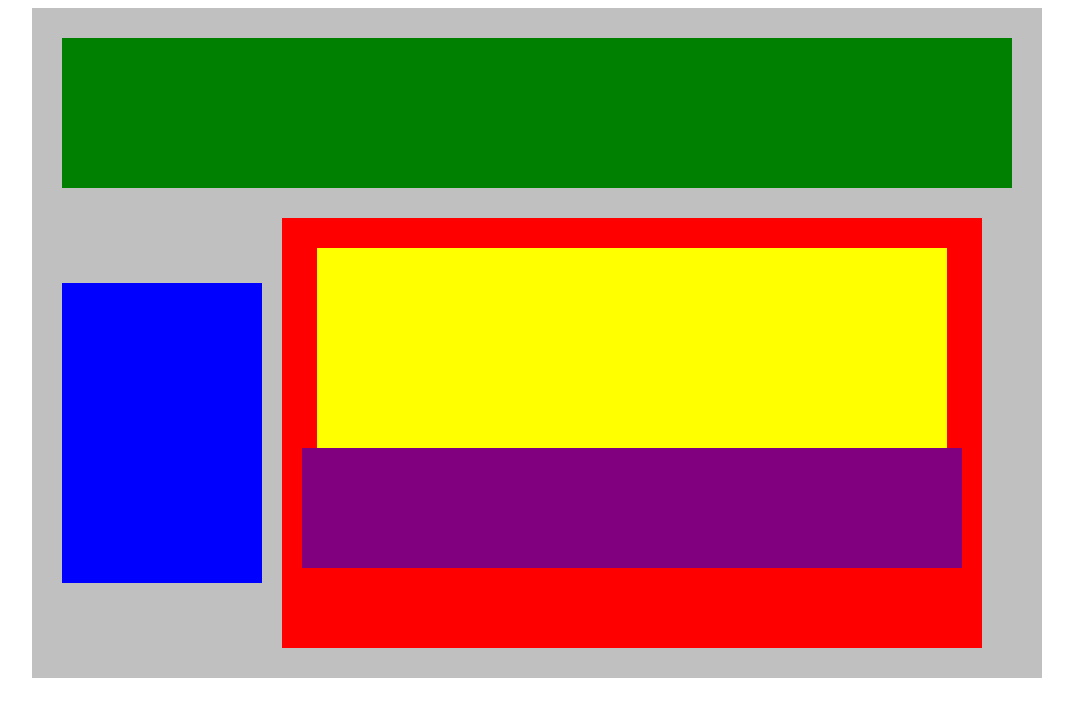
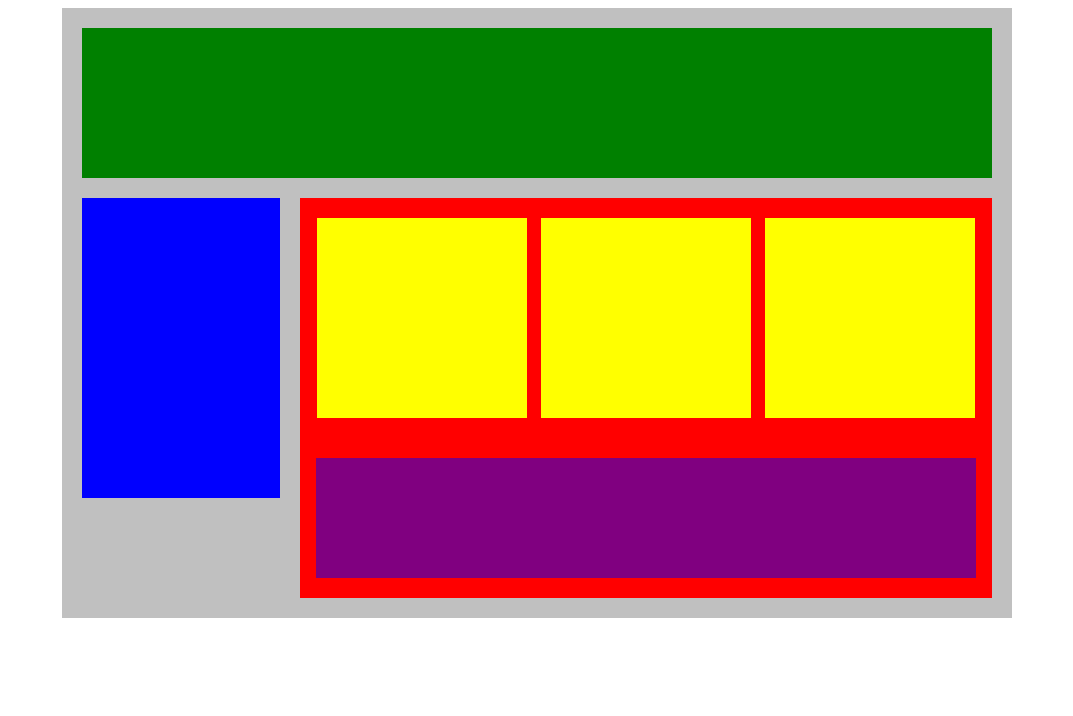
Before and after one commit to mauri-rivera/Rivera_Mauricio_VS_FlexionaBloques, a plain HTML site: page index.html in a window 1280 px wide. Shown: the whole page, without its empty margins (103-1176 px from the left). Drawn offline with Linux system fonts and the light colour scheme.

Commit message:
Update styles.css

```diff
--- a/css/styles.css
+++ b/css/styles.css
@@ -2,9 +2,8 @@
     width: 950px;
     background-color: silver;
     margin: 0px auto;
-    padding: 30px;
-    display: flex;
-    flex-direction: column;
+    padding: 20px;
+    box-sizing: border-box;
 }
 
 .top-nav {
@@ -17,49 +16,35 @@
     width: 200px;
     background-color: blue;
     margin-right: 10px;
-    box-sizing: border-box;
 }
 
 .main {
     height: 400px;
     width: 700px;
     background-color: red;
-    display: flex;
     flex-direction: column;
     margin-left: 10px;
     align-items: center;
-    padding-bottom: 30px;
 }
 
 .sub-content {
     height: 200px;
     width: 210px;
     background-color: yellow;
-    /*margin: 0px 6.7px;*/
-    /*margin: 0 10px;*/
-    /*box-sizing: border-box;*/
+    margin: 0px 7px
 }
 
 #advertisement {
     height: 120px;
     width: 660px;
     background-color: purple;
-    /*margin-bottom: 5px;*/
-    /*box-sizing: border-box;*/
-}
-
-.row {
-    display: flex;
-    align-items: center;
-    vertical-align: top;
+    margin-top: 40px;
 }
 
 .container .row {
-    margin-top: 30px;
+    margin-top: 20px;
+}
+
+.container .row, .main {
     display: flex;
 }
-
-.row .sub-content {
-    display: flex;
-    align-items: center;
-}
```
